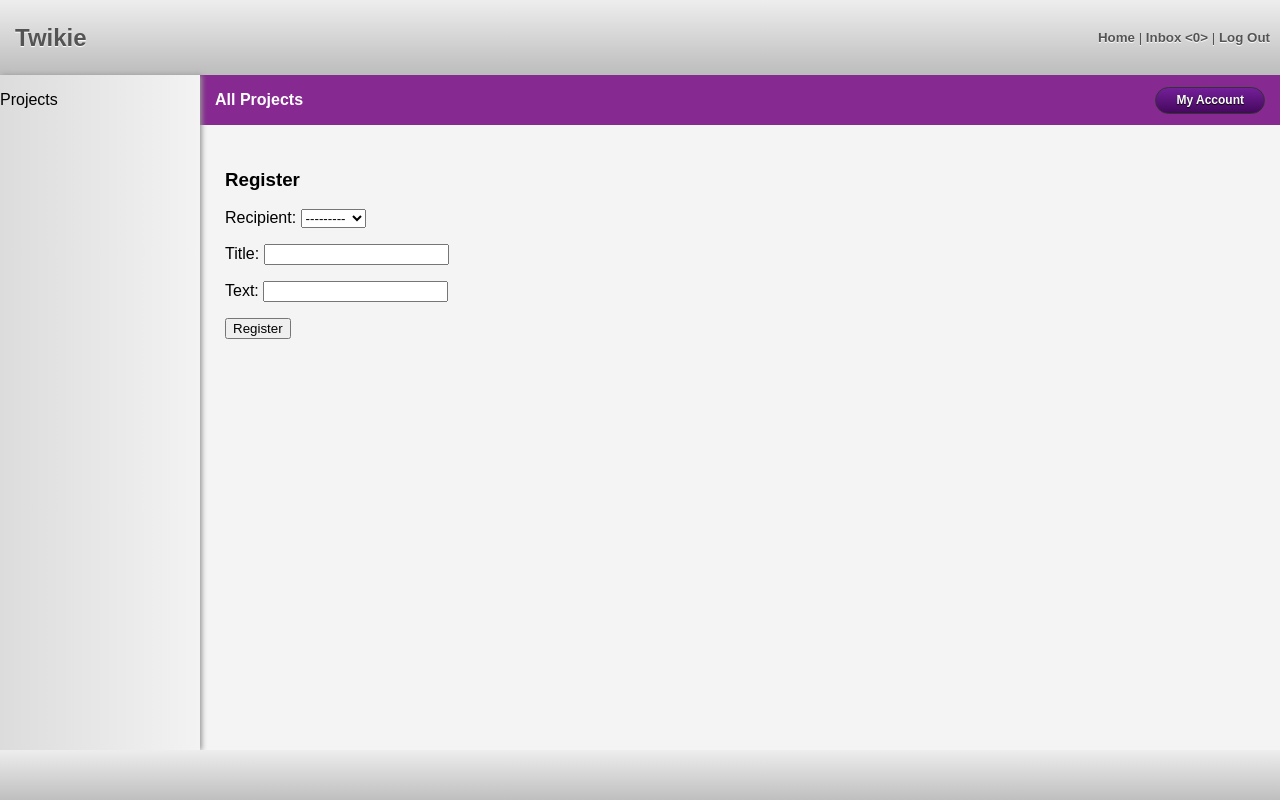
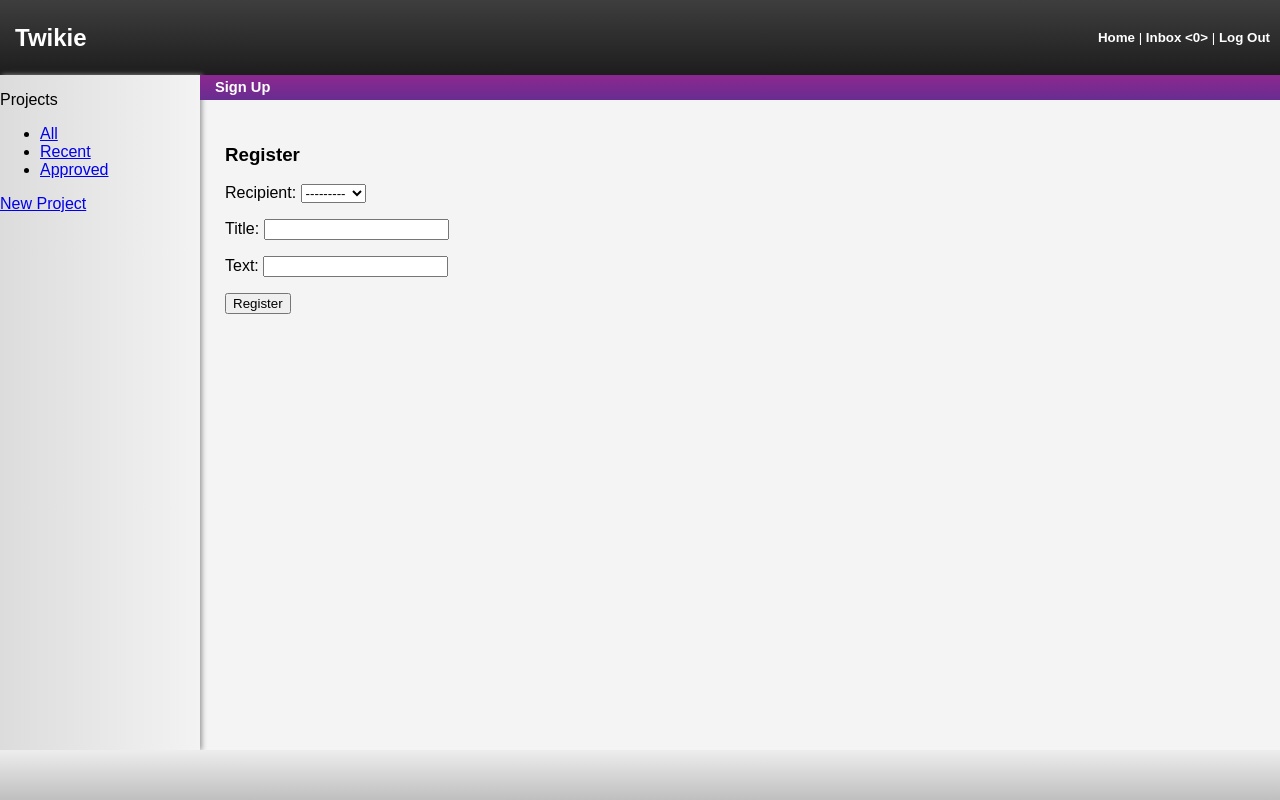
Before and after one commit to Twikie/twikie, a Django app: template apps/accounts/templates/registration.html in a window 1280 px wide. Run offline with Django 3.2, Linux system fonts and the light colour scheme; the template is opened without the code that fills it: values that come from a table or form of the project are taken from there, others are empty; the visitor is signed in with stand-in values (Sample User, id 1); data comes from the database, SQL or seed files in the repository; parts of the project's set-up code (start-up, migrations or seed data) failed here and were passed over.

Commit message:
New app commits, lots of template changes

```diff
--- a/apps/accounts/templates/profile.html
+++ b/apps/accounts/templates/profile.html
@@ -1,10 +1,13 @@
 {% extends 'base.html' %}
 
-{% block title %}{{owner}}'s Profile{% endblock title %}
+{% block secondary-nav %}
+    <h3>{% block title %}{{owner}}{% endblock title %}</h3>
+{% endblock secondary-nav %}
 
 {% load gravatar %}
 {% block main %}
 <h3> {% gravatar_img owner.email 48 %} {{owner}}'s Profile </h3>
+<a href="/projects/new/">New Project</a>
 <h3> Projects </h3>
     {% if projects %}
         <ul>
--- a/apps/accounts/templates/registration.html
+++ b/apps/accounts/templates/registration.html
@@ -1,5 +1,9 @@
 {% extends 'base.html' %}
-{% block title %}Sign up{% endblock title %}
+
+{% block secondary-nav %}
+    <h3>{% block title %}Sign Up{% endblock title %}</h3>
+{% endblock secondary-nav %}
+
 {% block main %}
 <form action="" method="post"> {% csrf_token %}
 <h3> Register </h3>
--- a/apps/accounts/templates/registration/login.html
+++ b/apps/accounts/templates/registration/login.html
@@ -1,5 +1,7 @@
 {% extends 'base.html' %}
-{% block title %}Log in{% endblock title %}
+{% block secondary-nav %}
+    <h3>{% block title %}Log In{% endblock title %}</h3>
+{% endblock secondary-nav %}
 {% block main %}
 
 <form action="" method="post"> {% csrf_token %}
--- a/apps/django_pm/templates/inbox.html
+++ b/apps/django_pm/templates/inbox.html
@@ -1,4 +1,8 @@
 {% extends 'base.html' %}
+
+{% block secondary-nav %}
+    <h3>{% block title %}Your Inbox{% endblock title %}</h3>
+{% endblock secondary-nav %}
 
 {% block main %}
 <a href="new/">New Message</a>
--- a/apps/django_pm/templates/message.html
+++ b/apps/django_pm/templates/message.html
@@ -1,5 +1,9 @@
 {% extends 'base.html' %}
-{% block title %}{{page}}{% endblock title %}
+
+{% block secondary-nav %}
+    <h3>{% block title %} {{message.title}} {% endblock title %}</h3>
+{% endblock secondary-nav %}
+
 {% block main %}
 <p>From: {{message.author}}</p>
 <p>To: {{message.recipient}}</p>
--- a/media/css/base.css
+++ b/media/css/base.css
@@ -6,9 +6,8 @@ body {
 header {
     overflow: auto;
     height: 75px;
-    background: -webkit-linear-gradient(top, #eee, #bcbcbc);
-    text-shadow: 0 1px 1px #fff;
-    color: #545454;
+    background: -webkit-linear-gradient(top, #3e3e3e, #1d1d1d);
+    color: #fff;
     line-height: 75px;
 }
 
@@ -36,7 +35,7 @@ ul.navigation li img {
 
 ul.navigation li a {
     text-decoration: none;
-    color: #545454;
+    color: #fff;
     font-weight: bold;
     display: inline-block;
 }
@@ -58,18 +57,23 @@ ul.navigation li a:hover {
 }
 
 #main {
-    margin-left: 200px;
+    position: absolute;
+    left: 200px;
+    right: 0;
+    bottom: 50px;
+    top: 75px;
+    overflow: hidden;
 }
 
 nav.secondary {
-    height: 50px;
-    line-height: 50px;
-    background: #862990;
+    height: 25px;
+    line-height: 25px;
+    background: -webkit-linear-gradient(top, #8c288f, #682d91);
     padding: 0 15px;
 }
 
 nav.secondary h3 {
-    font-size: 12pt;
+    font-size: 11pt;
     color: #fff;
     float: left;
     margin: 0;
@@ -93,6 +97,12 @@ nav.secondary a {
 
 .content {
     padding: 25px;
+    position: absolute;
+    bottom: 0;
+    top: 25px;
+    left: 0;
+    right: 0;
+    overflow: auto;
 }
 
 #bottom {
--- a/templates/base.html
+++ b/templates/base.html
@@ -25,15 +25,19 @@
         </ul>
     </header>
     <div id="left-pane">
+        {% block leftpane %}
         <p>Projects</p>
+        <ul>
+            <li><a href="/projects/all">All</a></li>
+            <li><a href="/projects/recent">Recent</a></li>
+            <li><a href="/projects/approved">Approved</a></li>
+        </ul>
+        <a href="/projects/new">New Project</a>
+        {% endblock leftpane %}
     </div>
     <div id="main">
         <nav class="secondary">
             {% block secondary-nav %}
-                {% if user.is_authenticated %}
-                    <h3>All Projects</h3>
-                    <a href="/{{user}}">My Account</a>
-                {% endif %}
             {% endblock secondary-nav %}
         </nav>
         <div class="content">
```
Also changed, not shown: apps/django_pm/templates/new_message.html (deleted, +0 -10 lines), media/css/revision.css (+10 -0 lines).
